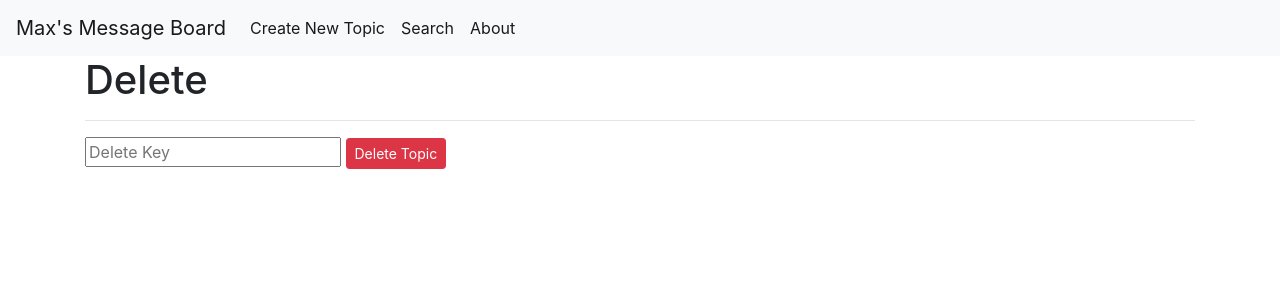
After one commit to mbartlik/message_board, a Flask app: page /delete/1 in a window 1280 px wide. The commit adds this page. Shown: the top 300 px of the page. Run offline with Flask 2, Linux system fonts and the light colour scheme; some libraries are stand-ins or nearby versions.

Commit message:
Final product

```diff
--- a/main.py
+++ b/main.py
@@ -13,23 +13,19 @@ def index():
 	trending_topics = order_trending_topics() # these are the highest trending topics
 	recently_created_topics = recent_topics(5) # recently created topics
 
-	print(type(trending_topics))
-	print(type(recently_created_topics))
-
-	# remove topic if it is new and trending
+	# remove topic if it is new and trending so it doesn't appear twice
 	for topic in trending_topics:
 		if topic in recently_created_topics:
 			recently_created_topics.remove(topic)
 
 	topics = trending_topics + recently_created_topics
 
-
 	# render template with topics as input
 	return render_template('index.html', topics=topics)
 
+# Route that displays the forum for a certain topic
 @app.route('/<int:topic_id>', methods=['GET','POST'])
 def topic(topic_id):
-
 	# get the number of posts to be loaded
 	num_posts = request.args.get('num_posts')
 	if type(num_posts) != None:
@@ -37,7 +33,8 @@ def topic(topic_id):
 	else:
 		num_posts = 10
 
-	if request.method == 'POST': # a new post is being made
+	# a new post is being made
+	if request.method == 'POST':
 		post = request.form['new_post']
 		if not post:
 			flash('Need to enter a value for your post')
@@ -53,15 +50,12 @@ def topic(topic_id):
 	if(len(posts_in_topic) < num_posts): # there are no more posts to be loaded
 		load_more=False
 
-
 	# store the datetimes from the timestamps
 	dates = []
-	date_format = '%Y-%m-%d %H:%M:%S' # format of a sql timestamp, used to convert timestamp to python datetime
 	for post in posts_in_topic:
 		this_datetime = post[2]
 		timezone_diff = timedelta(hours=-5)
 		this_datetime = this_datetime + timezone_diff
-		res_datetime = this_datetime.strftime("%m/%d/%Y, %H:%M")
 		dates.append(this_datetime)
 
 	return render_template('topic.html', topic=this_topic, posts=posts_in_topic, dates=dates, num_posts=num_posts,load_more=load_more)
@@ -97,7 +91,8 @@ def about():
 @app.route('/edit/<int:topic_id>', methods=['GET','POST'])
 def edit(topic_id):
 
-	if request.method == 'POST': # the topic details are being edited
+	# topic details edit has been submitted
+	if request.method == 'POST':
 		topic_name = request.form['topic_name']
 		topic_description = request.form['topic_description']
 		edit_topic(topic_id, topic_name, topic_description)
@@ -107,17 +102,25 @@ def edit(topic_id):
 	this_topic = get_topic(topic_id)
 	return render_template('edit.html',topic=this_topic)
 
-# Redirect meant to delete a topic of a certain id
-@app.route('/delete/<int:topic_id>', methods=['POST'])
+# Redirect to delete a topic of a certain id
+@app.route('/delete/<int:topic_id>', methods=['GET','POST'])
 def delete(topic_id):
-	delete_topic(topic_id)
-	return redirect(url_for('index'))
+
+	# if method is post then the delete has been submitted
+	if request.method == 'POST':
+		if request.form['delete_key'] == 'gbrhteg':
+			delete_topic(topic_id)
+			return redirect(url_for('index'))
+		else:
+			flash('Invalid delete key')
+
+	return render_template('delete.html', topic_id=topic_id)
 
 # Page to search a topic
 @app.route('/search', methods=['GET','POST'])
 def search():
-
-	if request.method == 'POST': # A search is in progress
+	# A search is in progress
+	if request.method == 'POST':
 		matching_topics = search_for(request.form['search_item'])
 		return render_template('search.html',topics=matching_topics)
 
@@ -136,7 +139,3 @@ def server_error(error):
 
 if __name__ == '__main__':
 	app.run(debug=True)
-
-
-
-# example date '2020-12-11 19:30:00'
--- a/templates/about.html
+++ b/templates/about.html
@@ -3,5 +3,7 @@
 {% block content %}
 <h1>{% block title %}About {% endblock %}</h1>
 <h6>This is a project designed by Max Bartlik using flask</h6>
+<h6>Source code and further details can be found in the link below</h6>
+<a href='https://github.com/mbartlik/message_board'>https://github.com/mbartlik/message_board</a>
 
 {% endblock %}
--- /dev/null
+++ b/templates/delete.html
@@ -0,0 +1,16 @@
+{% extends 'base.html' %}
+
+{% block content %}
+
+	<h1>{% block title %}Delete{% endblock %}</h1>
+
+	<hr>
+
+	<form method='post'>
+		<input name='delete_key' placeholder='Delete Key'></input>
+		<input type="submit" value="Delete Topic"
+            class="btn btn-danger btn-sm"
+            onclick="return confirm('Are you sure you want to delete this topic?')">
+	</form>
+
+{% endblock %}
--- a/templates/edit.html
+++ b/templates/edit.html
@@ -17,10 +17,8 @@
 
 <hr>
 
-<form method='post' action="{{ url_for('delete',topic_id=topic[0]) }}">
-	<input type="submit" value="Delete Topic"
-            class="btn btn-danger btn-sm"
-            onclick="return confirm('Are you sure you want to delete this topic?')">
+<form action="{{ url_for('delete',topic_id=topic[0]) }}">
+	<input type="submit" value="Delete Topic" class="btn btn-danger btn-sm">
 </form>
 
 {% endblock %}
```
Also changed, not shown: models.py (+7 -26 lines), 1 other file.
